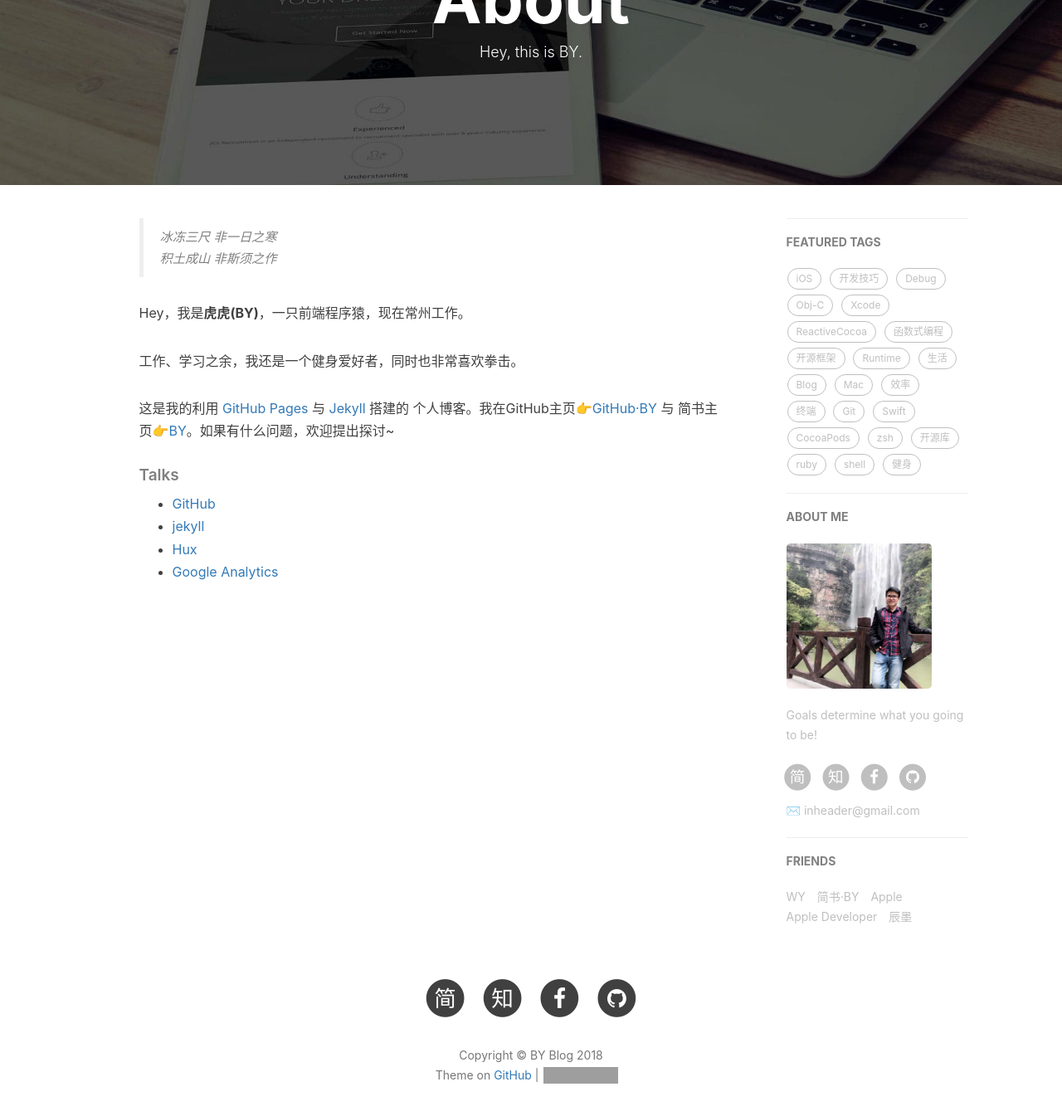
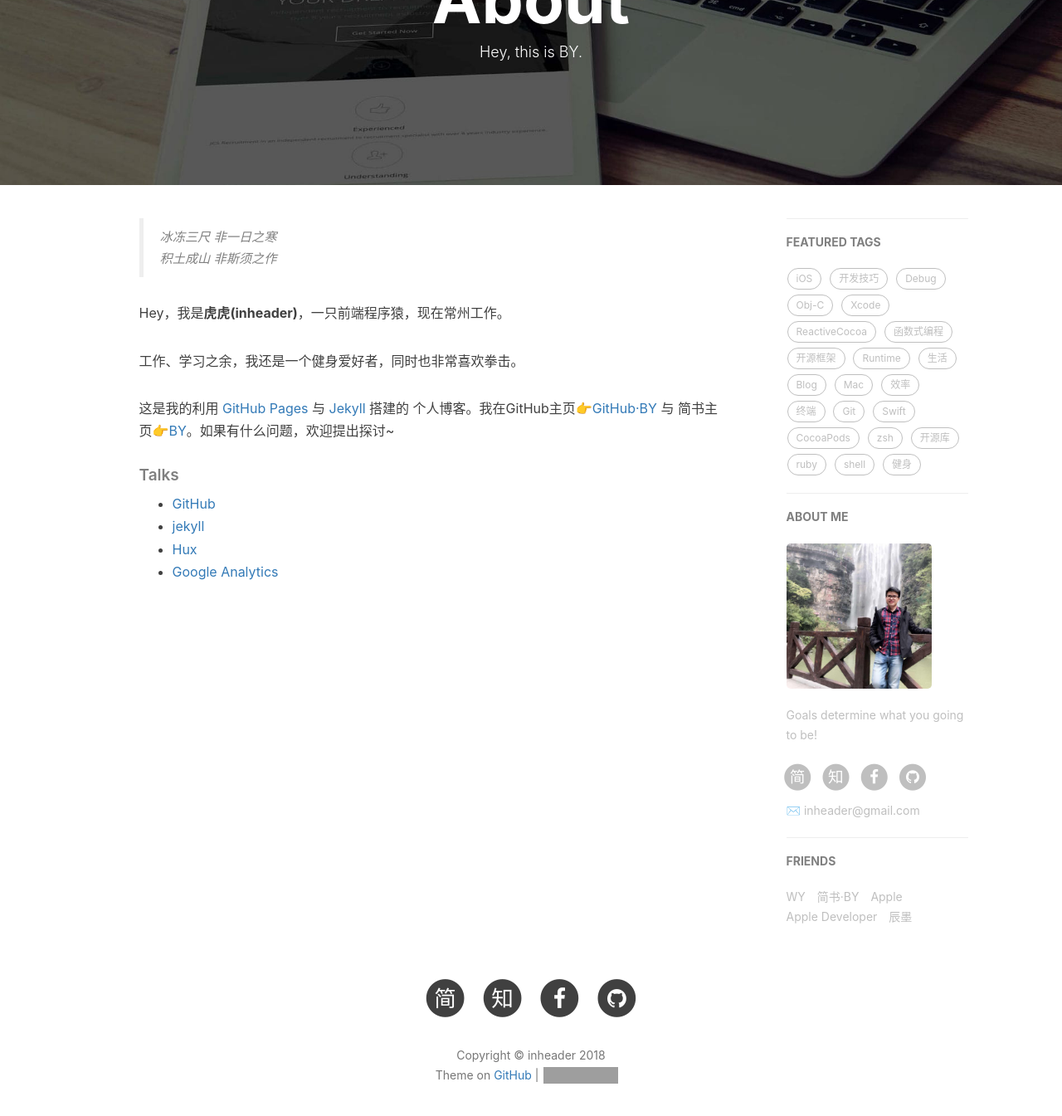
Before and after one commit to inheader/inheader.github.io, a Jekyll site: the page built from about.html, in a window 1280 px wide and 1400 px high, scrolled down 195 px. Shown: the top 1345 px of the window at 83% size. Built offline with Jekyll 4.4.1, drawn with Linux system fonts in a browser that asks for light colours; nearby versions of some CDN libraries; comment, search, counter and statistics services are not loaded; grey boxes are pictures that could not be loaded.

Commit message:
update blog name

```diff
--- a/_config.yml
+++ b/_config.yml
@@ -1,10 +1,10 @@
 # Site settings
-title: BY Blog
-SEOTitle: 虎虎的博客 | BY Blog
+title: inheader
+SEOTitle: 虎虎的博客
 header-img: img/post-bg-desk.jpg
 email: inheader@gmail.com
 description: "Every failure is leading towards success."
-keyword: "BY Blog, 虎虎的博客, inheader, PHP, JavaScript, Python, TypeScript"
+keyword: "虎虎的博客, inheader, PHP, JavaScript, Python, TypeScript"
 url: "http://inheader.github.io"          # your host, for absolute URL
 baseurl: ""      # for example, '/blog' if your blog hosted on 'host/blog'
 github_repo: "https://github.com/inheader/inheader.github.io.git" # you code repository
--- a/about.html
+++ b/about.html
@@ -15,10 +15,12 @@ header-img: "img/post-bg-rwd.jpg"
 <div class="zh post-container">
 
     <!--copied from markdown -->
-    <blockquote><p>冰冻三尺 非一日之寒<br>
-    积土成山 非斯须之作</p></blockquote>
+    <blockquote>
+        <p>冰冻三尺 非一日之寒<br>
+        积土成山 非斯须之作</p>
+    </blockquote>
 
-    <p>Hey，我是<strong>虎虎(BY)</strong>，一只前端程序猿，现在常州工作。</p>
+    <p>Hey，我是<strong>虎虎(inheader)</strong>，一只前端程序猿，现在常州工作。</p>
 
     <p>工作、学习之余，我还是一个健身爱好者，同时也非常喜欢拳击。</p>
 
```
